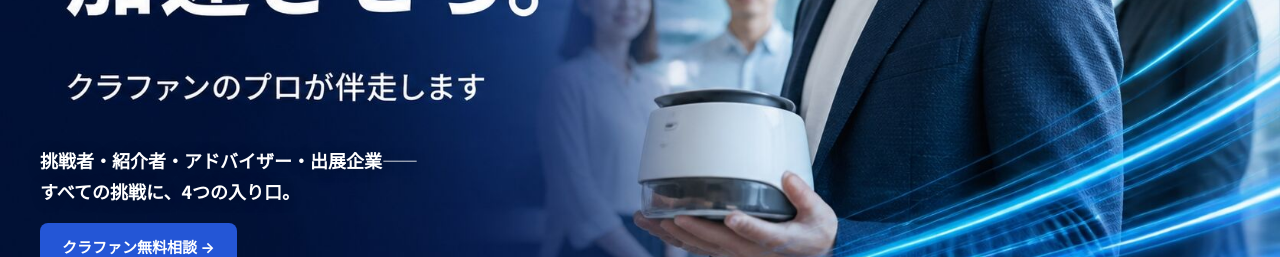
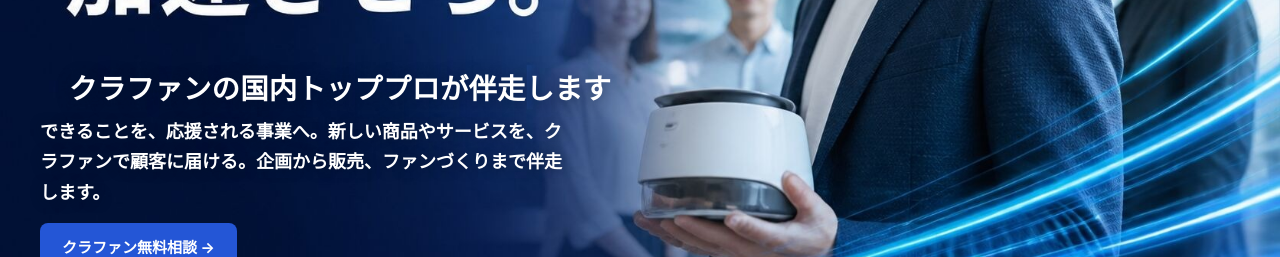
Before and after one commit to adr35760/kamo-funding-app, a Next.js app: page / in a window 1280 px wide. Shown: the part 446-703 px from the top of the page. Built offline with nearby package versions, Linux system fonts and the light colour scheme; no server answers.

Commit message:
content(top): FVのサブコピーと説明文を差し替え（見出しの大きさ・位置とページ縮尺は変更なし）（t iku指示 2026-11-16）

```diff
--- a/src/components/TopLandingPage.tsx
+++ b/src/components/TopLandingPage.tsx
@@ -237,12 +237,10 @@ export default function TopLandingPage() {
               height={941}
               fetchPriority="high"
             />
+            {/* 2026-11-16 t iku指示: 画像から消したサブコピーを、同じ位置・同じ大きさで重ねる */}
+            <p className="tlp-hero-sub">{LP_HERO.sub}</p>
             <div className="tlp-hero-copy">
-              <p className="tlp-hero-lead">
-                {LP_HERO.lead[0]}
-                <br />
-                {LP_HERO.lead[1]}
-              </p>
+              <p className="tlp-hero-lead">{LP_HERO.lead}</p>
               <a className="tlp-btn tlp-btn-primary" href="#consult" onClick={onHeroCta}>
                 {LP_HERO.cta}
               </a>
--- a/src/lib/top-lp-content.ts
+++ b/src/lib/top-lp-content.ts
@@ -40,12 +40,18 @@ export const LP_HERO = {
    *   ヒーロー上部の大見出し・サブは画像内の文字を活かし、HTMLは下段の小さいコピーと
    *   CTAだけを重ねる（元の実装どおり）。
    */
-  image: '/lp/kv-original.jpg',
+  image: '/lp/kv-hero-20261116.jpg',
   imageAlt: 'KAMOファンディングの担当者',
   title: '挑戦を、加速させろ。',
   /** 画像に焼き込み済みの大見出し（読み上げ・SEO用のh1にのみ使う） */
   srTitle: '挑戦を、加速させろ。クラファンのプロが伴走します',
-  lead: ['挑戦者・紹介者・アドバイザー・出展企業——', 'すべての挑戦に、4つの入り口。'] as const,
+  /** 2026-11-16 t iku指示: 画像内の「クラファンのプロが伴走します」を置き換えるサブコピー */
+  sub: 'クラファンの国内トッププロが伴走します',
+  /**
+   * 2026-11-16 t iku指示: 下段の説明文（元の「挑戦者・紹介者・アドバイザー…」を置き換え）
+   */
+  lead:
+    'できることを、応援される事業へ。新しい商品やサービスを、クラファンで顧客に届ける。企画から販売、ファンづくりまで伴走します。',
   cta: 'クラファン無料相談 →',
   note: '無料・最短24時間返信',
 } as const;
--- a/src/styles/top-lp.css
+++ b/src/styles/top-lp.css
@@ -829,3 +829,26 @@
     display: inline;
   }
 }
+
+/* ===== 2026-11-16 t iku指示: 画像内サブコピーの位置・大きさに合わせて重ねる =====
+   元画像(1672×941)の実測: 左端 x=90(5.38%) / 文字帯 y=598-634 → 画像幅に対する比率で指定し、
+   どの画面幅でも画像と同じ縮尺で追従させる（ページの縮尺は変えない）。 */
+.tlp-hero-sub {
+  position: absolute;
+  top: 63.2%;
+  left: 5.38%;
+  margin: 0;
+  z-index: 2;
+  color: #fff;
+  font-weight: 700;
+  font-size: calc(min(100vw, 1440px) * 0.0221);
+  line-height: 1.2;
+  letter-spacing: 0.01em;
+  white-space: nowrap;
+  text-shadow: 0 2px 16px rgba(6, 16, 38, 0.5);
+}
+@media (max-width: 767px) {
+  .tlp-hero-sub {
+    display: none; /* スマホは画像が小さく、下にコピーが出るため */
+  }
+}
```
Also changed, not shown: public/lp/kv-hero-20261116.jpg (added).
